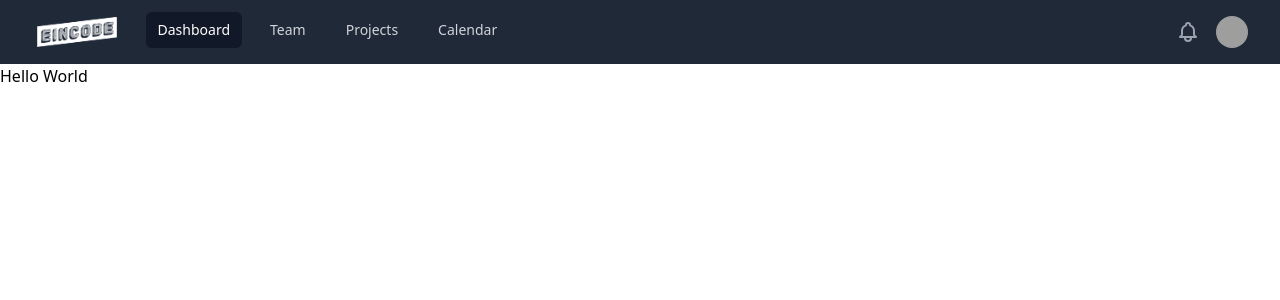
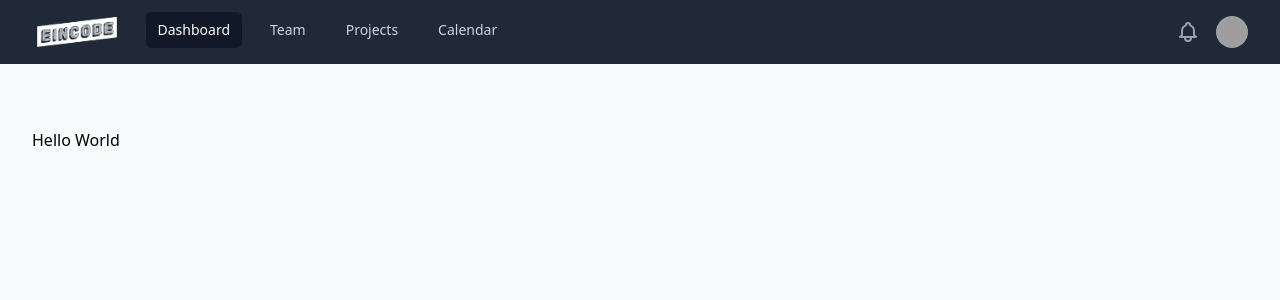
Before and after one commit to iheqi/nft-marketplace, a Next.js app: page / in a window 1280 px wide. Shown: the top 300 px of the page. Built offline with nearby package versions, Linux system fonts and the light colour scheme; grey boxes are pictures that could not be loaded.

Commit message:
2.5 BaseLayout

```diff
--- /dev/null
+++ b/components/layout/BaseLayout.tsx
@@ -0,0 +1,18 @@
+import { FunctionComponent } from "react";
+import Navbar from "../navbar";
+
+const BaseLayout: FunctionComponent = ({children}) => {
+
+  return (
+    <>
+      <Navbar />
+      <div className="py-16 bg-gray-50 overflow-hidden min-h-screen">
+        <div className="max-w-7xl mx-auto px-4 space-y-8 sm:px-6 lg:px-8">
+          {children}
+        </div>
+      </div>
+    </>
+  )
+}
+
+export default BaseLayout;
--- a/pages/_app.tsx
+++ b/pages/_app.tsx
@@ -1,12 +1,10 @@
 import '../styles/globals.css'
 import 'tailwindcss/tailwind.css'
 import type { AppProps } from 'next/app'
-import { Navbar } from '../components'
 
 export default function App({ Component, pageProps }: AppProps) {
   return (
     <>
-      <Navbar></Navbar>
       <Component {...pageProps} />
     </>
   )
--- a/pages/index.tsx
+++ b/pages/index.tsx
@@ -1,7 +1,11 @@
+import BaseLayout from '../components/layout/BaseLayout'
+
 export default function Home() {
   return (
-    <div>
-      Hello World
-    </div>
+    <BaseLayout>
+      <div>
+        Hello World
+      </div>
+    </BaseLayout>
   )
 }
```
